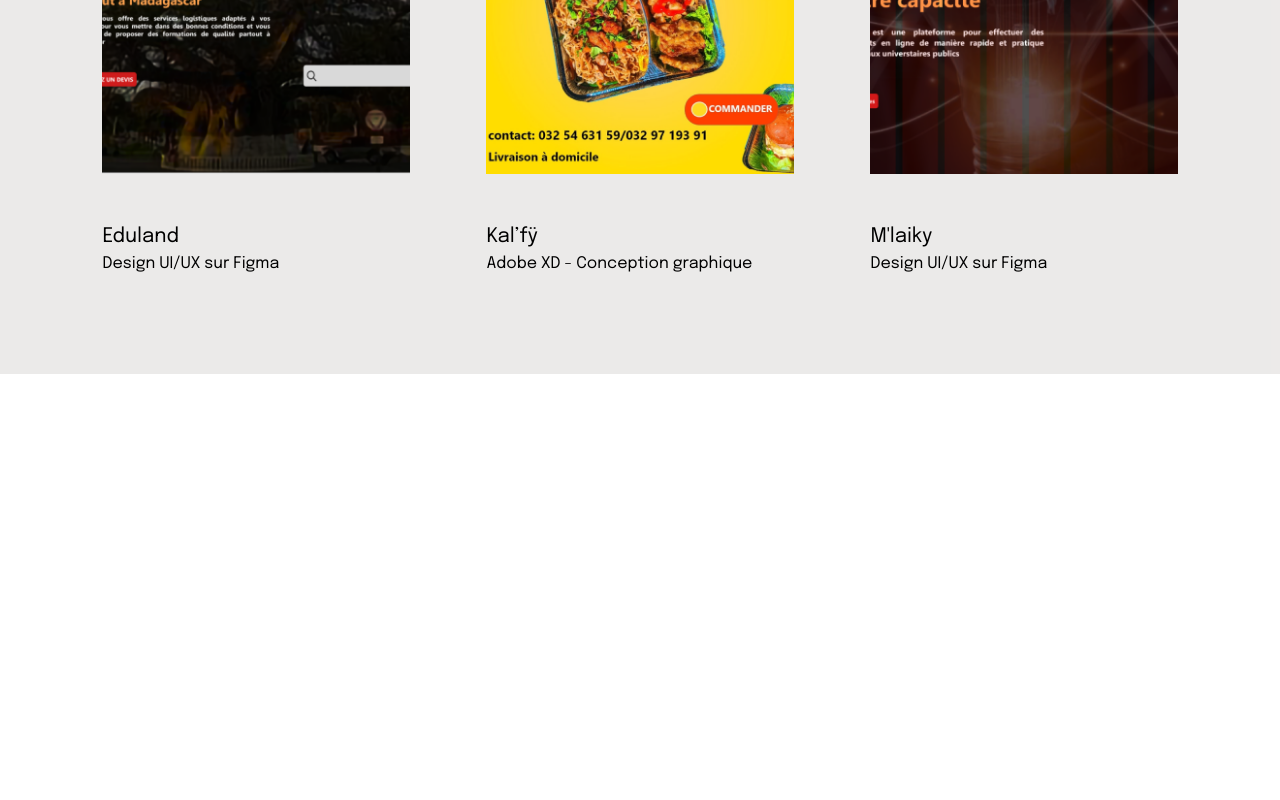
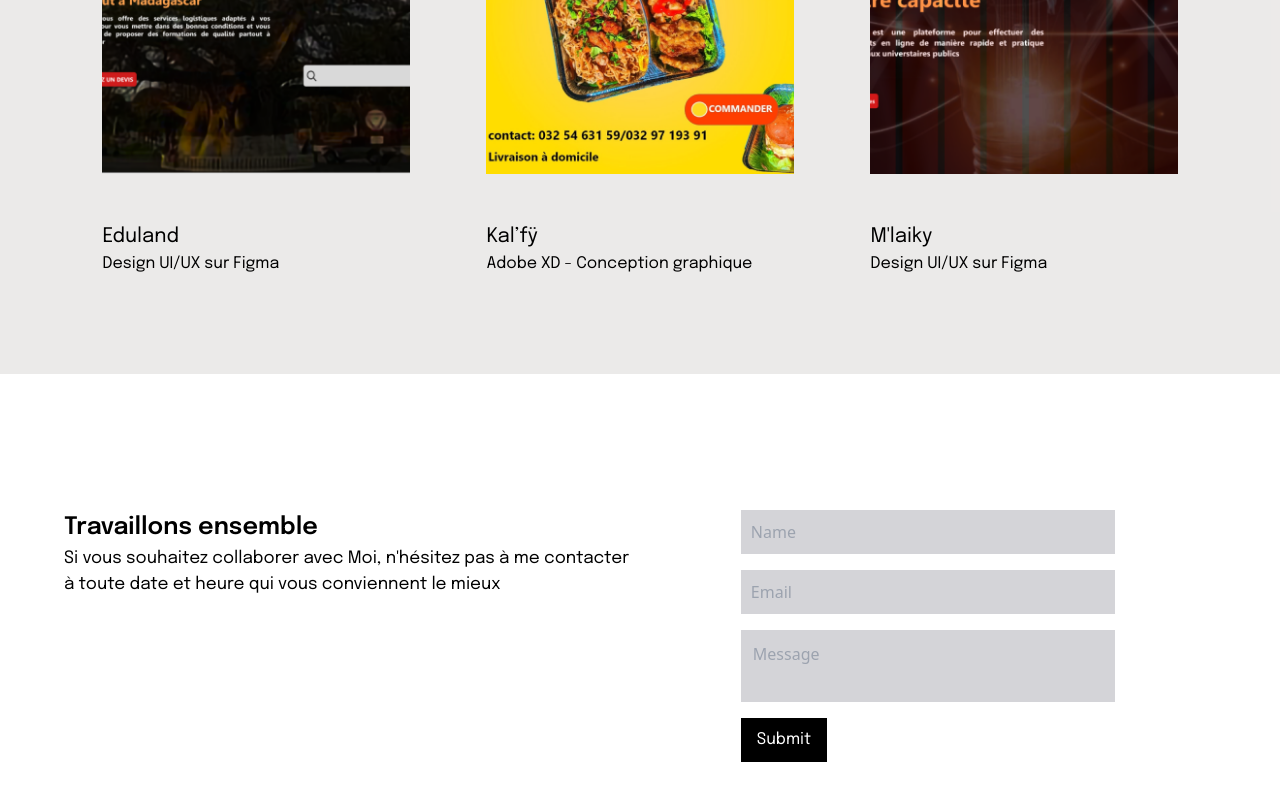
Before and after one commit to Rakotozonirina/Honey, a React (Vite) app: page / in a window 1280 px wide. Shown: the part 3345-4145 px from the top of the page. Before the commit the page ends 3719 px from the top, so only its background shows below. Built offline with nearby package versions, Linux system fonts and the light colour scheme.

Commit message:
feat: finish of the functionality

```diff
--- a/src/components/Contact.jsx
+++ b/src/components/Contact.jsx
@@ -16,14 +16,15 @@ export const Contact = () => {
 };
 
 return (
-    <form ref={form} onSubmit={sendEmail}>
-        <label>Name</label>
-        <input type="text" name="user_name" />
-        <label>Email</label>
-        <input type="email" name="user_email" />
-        <label>Message</label>
-        <textarea name="message" />
-        <input type="submit" value="Send" />
-    </form>
-  );
+    <div className='contact-div max-sm:w-full md:max-lg:w-[90%] lg:max-xl:w-[80%] w-[65%]'>
+        <form ref={form} onSubmit={sendEmail} className="gap-4 grid">
+            <input type="text" name="user_name" placeholder='Name' className="bg-zinc-300 outline-none p-2.5" />
+            <input type="email" name="user_email" placeholder='Email' className='bg-zinc-300 outline-none p-2.5' />
+            <textarea name="message" placeholder='Message' className='bg-zinc-300 outline-none textarea-contact p-3' />
+            <div className='w-full h-[10dvh] '>
+                <input type="submit" value="Submit" className='text-white bg-black font-epilogue cursor-pointer py-2.5 px-4' />
+            </div>
+        </form>
+    </div>
+);
 };
--- a/src/components/Main.jsx
+++ b/src/components/Main.jsx
@@ -11,6 +11,7 @@ import Xd from '../assets/xd.png'
 import Html from '../assets/html.svg'
 import Css from '../assets/css.svg'
 import Card from './Card'
+import { Contact } from './Contact'
 
 function Main() {
 return (
@@ -150,6 +151,15 @@ return (
             <Card/>
         </section>
     </section>
+    <section className="w-full h-[70dvh] max-sm:h-[80dvh] sm:max-md:h-[80dvh] flex justify-center items-center">
+        <section className='nice-contact grid  max-sm:gap-4 sm:max-md:gap-5 md:max-lg:gap-4'>
+            <article>
+                <h2 className='font-semibold font-epilogue text-[1.5rem]'>Travaillons ensemble</h2>
+                <p className='font-epilogue text-[17px]'>Si vous souhaitez collaborer avec Moi, n'hésitez pas à me contacter à toute date et heure qui vous conviennent le mieux</p>
+            </article>
+            <Contact/>
+        </section>
+    </section>
     </main>
 
 )
--- a/src/index.css
+++ b/src/index.css
@@ -106,6 +106,10 @@ body::-webkit-scrollbar-thumb {
   .skill-section > *{
     height: 25dvh;
   }
+  .nice-contact{
+    display: flex;
+    flex-direction: column;
+  }
 }
 .skill-section > *:nth-child(1){
   display: flex;
@@ -137,6 +141,10 @@ body::-webkit-scrollbar-thumb {
   }
   .competence-section{
     grid-template-columns: repeat(auto-fit, minmax(60%, 1fr));
+  }
+  .nice-contact{
+    display: flex;
+    flex-direction: column;
   }
 }
 @media (min-width:768px) and (max-width: 1024px){
@@ -208,3 +216,14 @@ body::-webkit-scrollbar-thumb {
   width: min(80%, 90%);
   margin-inline: auto;
 }
+.textarea-contact{
+  resize: none;
+}
+.nice-contact{
+  width: min(90%, 1280px);
+  margin-inline: auto;
+  grid-template-columns: repeat(auto-fit, minmax(50%, 1fr));
+}
+.contact-div{
+  margin-inline: auto;
+}
```
Also changed, not shown: 1 other file (tests, documents, lock files or other folders).
